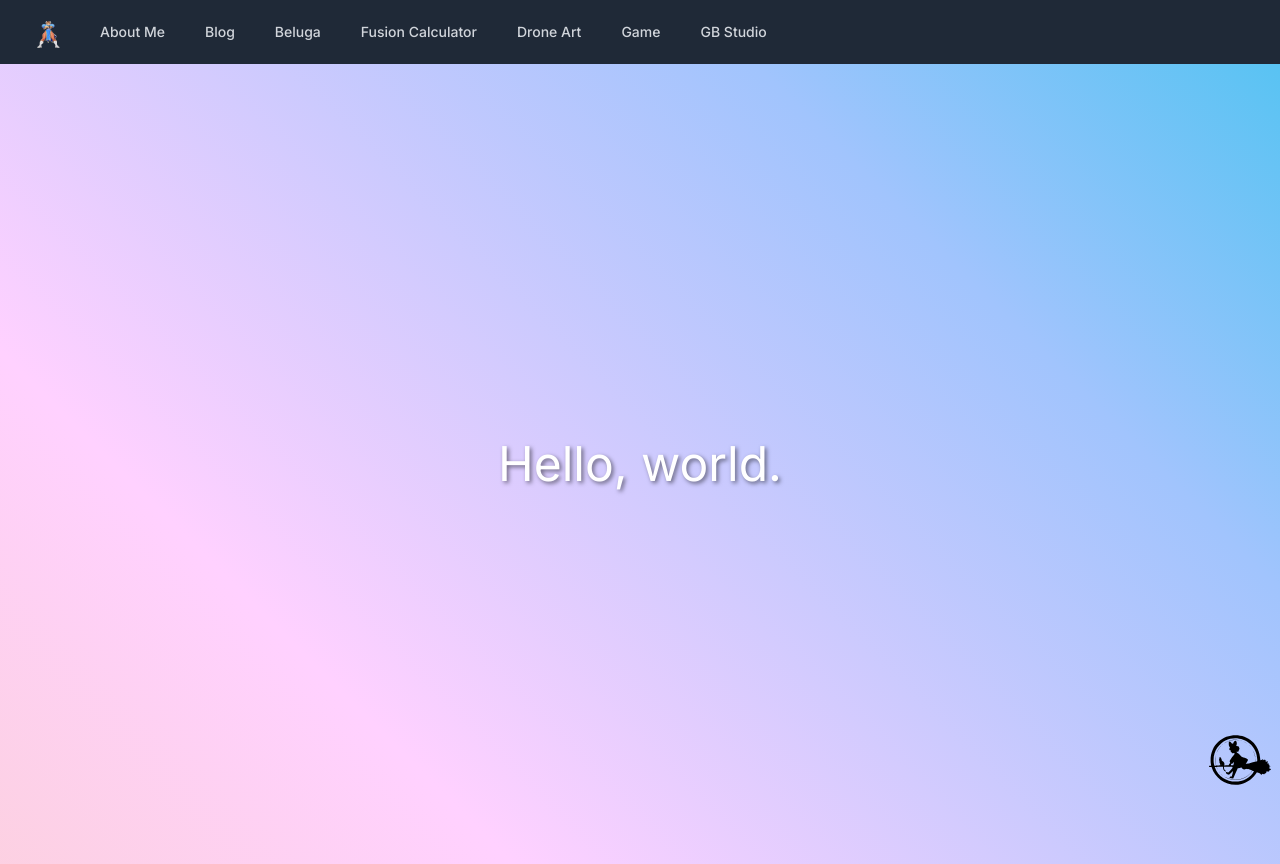
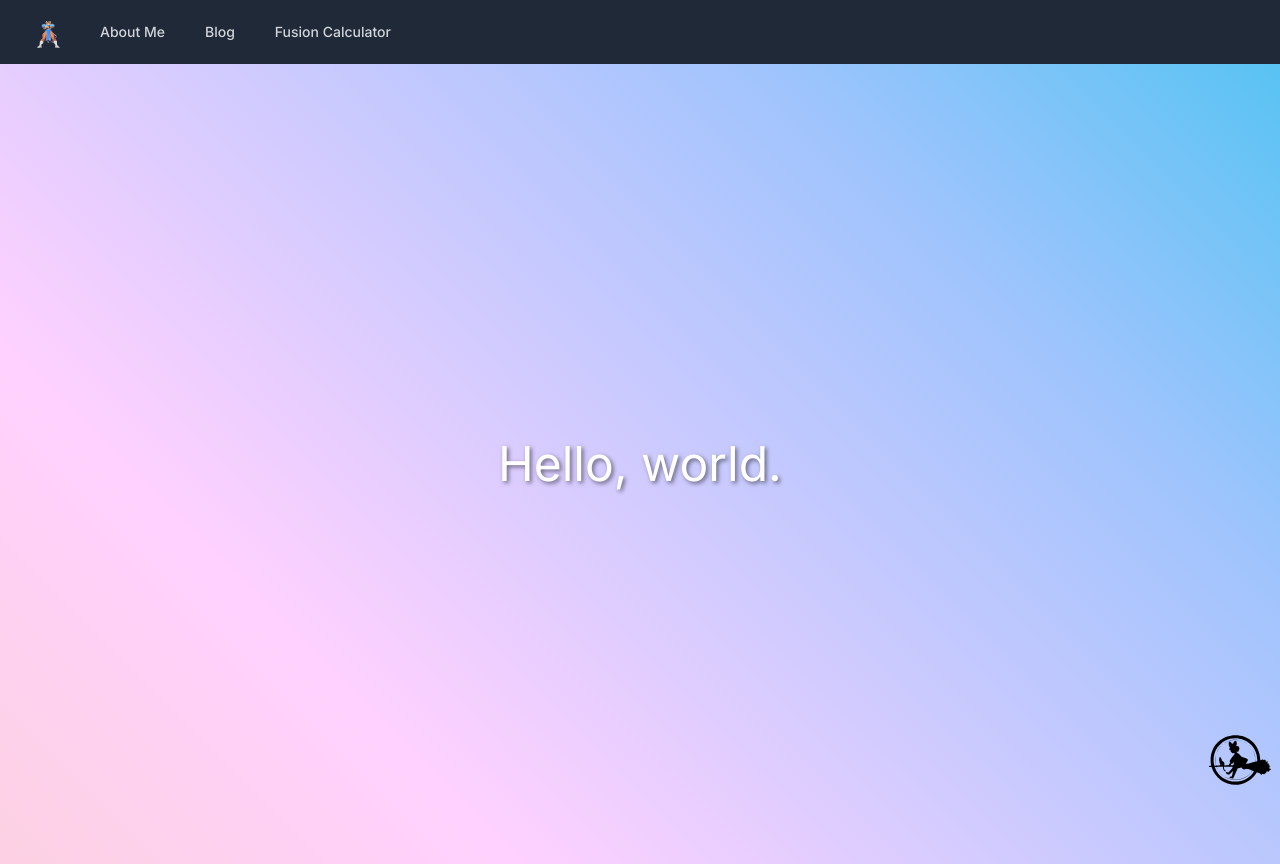
Before and after one commit to samelliottdlt/website, a Next.js app: page / in a window 1280 px wide. Built offline with nearby package versions, Linux system fonts and the light colour scheme.

Commit message:
feat: Remove unused navigation items in Navbar component

```diff
--- a/components/Navbar.tsx
+++ b/components/Navbar.tsx
@@ -9,11 +9,7 @@ import { usePathname } from "next/navigation";
 const defaultNavigation = [
   { name: "About Me", href: "/about-me", current: false },
   { name: "Blog", href: "/blog", current: false },
-  { name: "Beluga", href: "/beluga", current: false },
   { name: "Fusion Calculator", href: "/fusion-calculator", current: false },
-  { name: "Drone Art", href: "/drone-art", current: false },
-  { name: "Game", href: "/game", current: false },
-  { name: "GB Studio", href: "/gbstudio", current: false },
 ];
 
 function classNames(...classes: string[]) {
```
